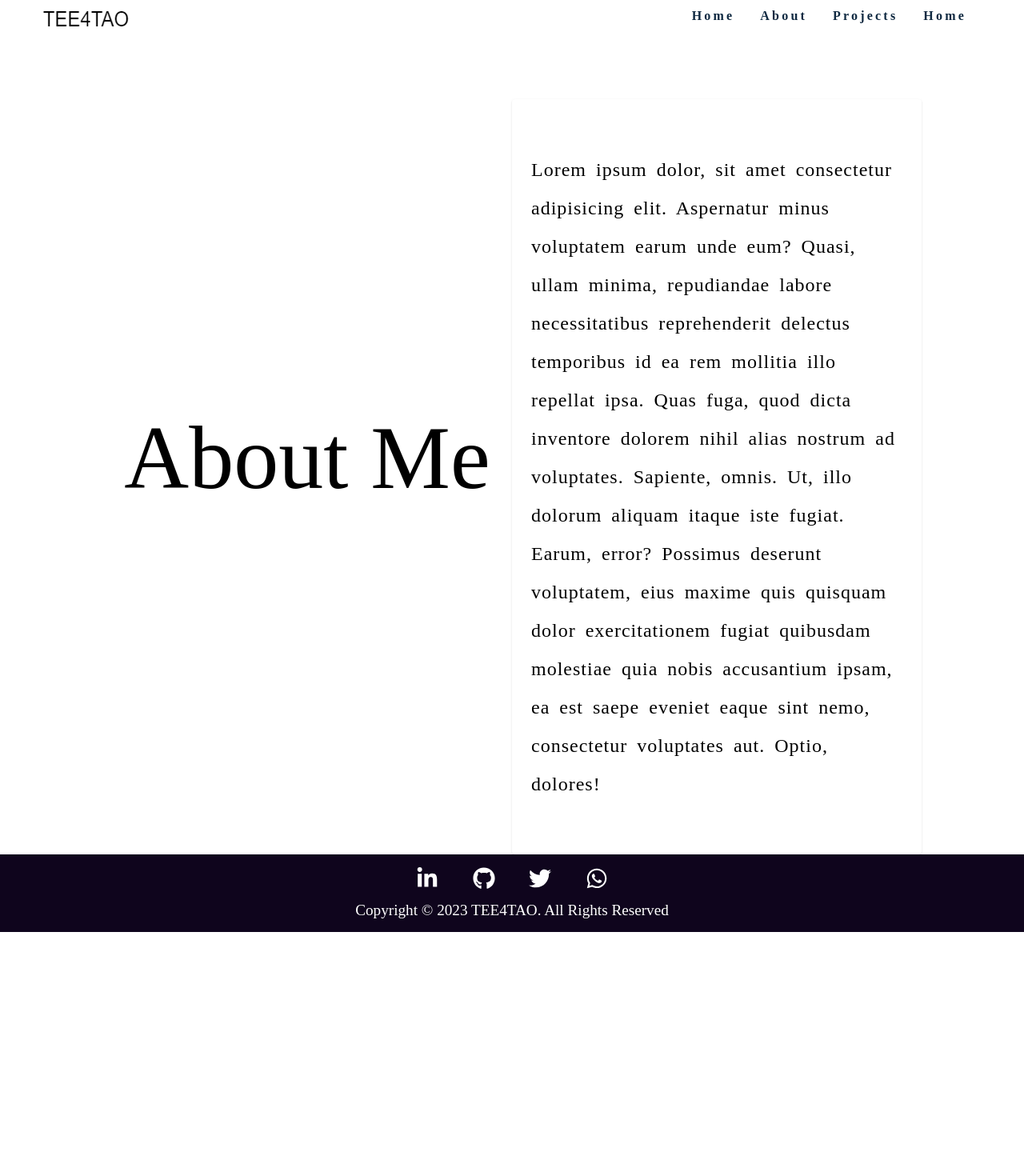
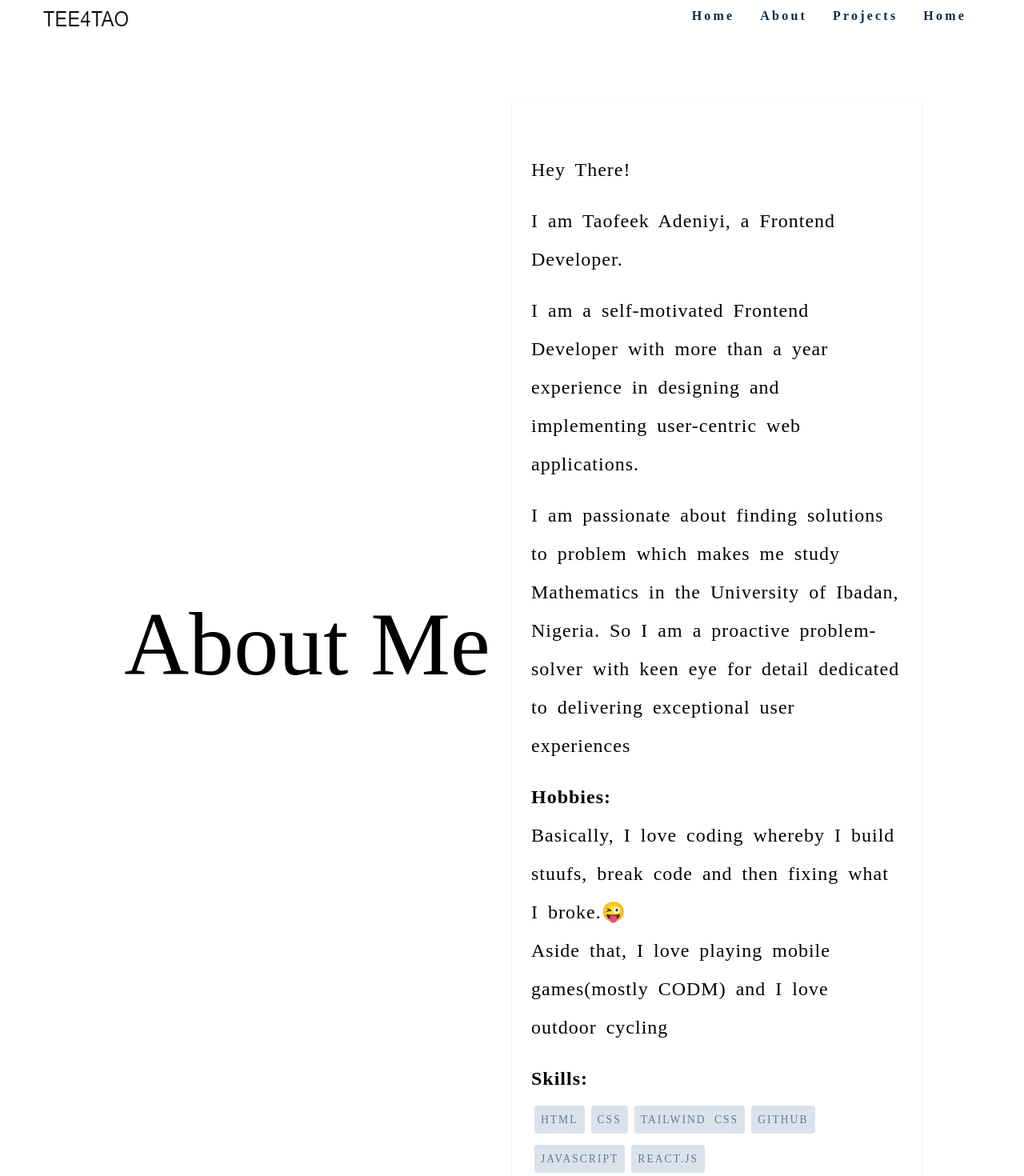
Before and after one commit to tee4tao/My-Portfolio, a React (Vite) app: page /about in a window 1280 px wide. Shown: the part 20-1490 px from the top of the page at 80% size. Before the commit the page ends 1185 px from the top, so only its background shows below. Built offline with nearby package versions, Linux system fonts and the light colour scheme.

Commit message:
working on about page

```diff
--- a/src/About.jsx
+++ b/src/About.jsx
@@ -168,16 +168,44 @@ const About = () => {
             <h1 className="about-header">about me</h1>
             <div className="underline about-underline"></div>
           </div>
-          <div className="about-details">
-            Lorem ipsum dolor, sit amet consectetur adipisicing elit. Aspernatur
-            minus voluptatem earum unde eum? Quasi, ullam minima, repudiandae
-            labore necessitatibus reprehenderit delectus temporibus id ea rem
-            mollitia illo repellat ipsa. Quas fuga, quod dicta inventore dolorem
-            nihil alias nostrum ad voluptates. Sapiente, omnis. Ut, illo dolorum
-            aliquam itaque iste fugiat. Earum, error? Possimus deserunt
-            voluptatem, eius maxime quis quisquam dolor exercitationem fugiat
-            quibusdam molestiae quia nobis accusantium ipsam, ea est saepe
-            eveniet eaque sint nemo, consectetur voluptates aut. Optio, dolores!{" "}
+          <div style={{ lineHeight: 2 }} className="about-details">
+            <div style={{ marginBottom: `1rem` }}>Hey There!</div>
+            <div style={{ marginBottom: `1rem` }}>
+              I am Taofeek Adeniyi, a Frontend Developer.
+            </div>
+            <div style={{ marginBottom: `1rem` }}>
+              I am a self-motivated Frontend Developer with more than a year
+              experience in designing and implementing user-centric web
+              applications.
+            </div>
+            <div style={{ marginBottom: `1rem` }}>
+              I am passionate about finding solutions to problem which makes me
+              study Mathematics in the University of Ibadan, Nigeria. So I am a
+              proactive problem-solver with keen eye for detail dedicated to
+              delivering exceptional user experiences
+            </div>
+            <div style={{ marginBottom: `1rem` }}>
+              <h4>Hobbies:</h4>
+              <div>
+                Basically, I love coding whereby I build stuufs, break code and
+                then fixing what I broke.😜
+              </div>
+              <div>
+                Aside that, I love playing mobile games(mostly CODM) and I love
+                outdoor cycling
+              </div>
+            </div>
+            <div>
+              <h4>Skills:</h4>
+              <div class="about-stack">
+                <span>html</span>
+                <span>css</span>
+                <span>tailwind css</span>
+                <span>github</span>
+                <span>javascript</span>
+                <span>react.js</span>
+              </div>
+            </div>
           </div>
         </div>
       </section>
--- a/src/Home.jsx
+++ b/src/Home.jsx
@@ -109,17 +109,24 @@ const Home = () => {
               <div className="underline about-underline"></div>
             </div>
             <div className="about-details">
-              Lorem ipsum dolor, sit amet consectetur adipisicing elit.
-              Aspernatur minus voluptatem earum unde eum? Quasi, ullam minima,
-              repudiandae labore necessitatibus reprehenderit delectus
-              temporibus id ea rem mollitia illo repellat ipsa. Quas fuga, quod
-              dicta inventore dolorem nihil alias nostrum ad voluptates.
-              Sapiente, omnis. Ut, illo dolorum aliquam itaque iste fugiat.
-              Earum, error? Possimus deserunt voluptatem, eius maxime quis
-              quisquam dolor exercitationem fugiat quibusdam molestiae quia
-              nobis accusantium ipsam, ea est saepe eveniet eaque sint nemo,
-              consectetur voluptates aut. Optio, dolores!{" "}
-              <Link to={"/about"}>see more</Link>
+              <div style={{ marginBottom: `1rem` }}>Hey There!</div>
+              <div style={{ marginBottom: `1rem` }}>
+                I am Taofeek Adeniyi, a Frontend Developer.
+              </div>
+              <div style={{ marginBottom: `1rem` }}>
+                I am a self-motivated Frontend Developer with more than a year
+                experience in designing and implementing user-centric web
+                applications.
+              </div>
+              <div>
+                I am passionate about finding solutions to problem which makes
+                me study Mathematics in the University of Ibadan, Nigeria. So I
+                am a proactive problem-solver with keen eye for detail dedicated
+                to delivering exceptional user experiences
+              </div>
+              <button className="see-more">
+                <Link to={"/about"}>see more</Link>
+              </button>
             </div>
           </div>
         </section>
--- a/src/index.css
+++ b/src/index.css
@@ -764,6 +764,15 @@ footer {
   font-size: 1.2rem;
   text-transform: capitalize;
 }
-.about-main {
-  /* height: 100vh; */
+.about-stack span,
+.project-stack span {
+  display: inline-block;
+  background: #dae2ec;
+  color: #617d98;
+  margin: 0.25rem;
+  padding: 0.25rem 0.5rem;
+  border-radius: 0.25rem;
+  text-transform: uppercase;
+  letter-spacing: 2px;
+  font-size: 0.85rem;
 }
```
